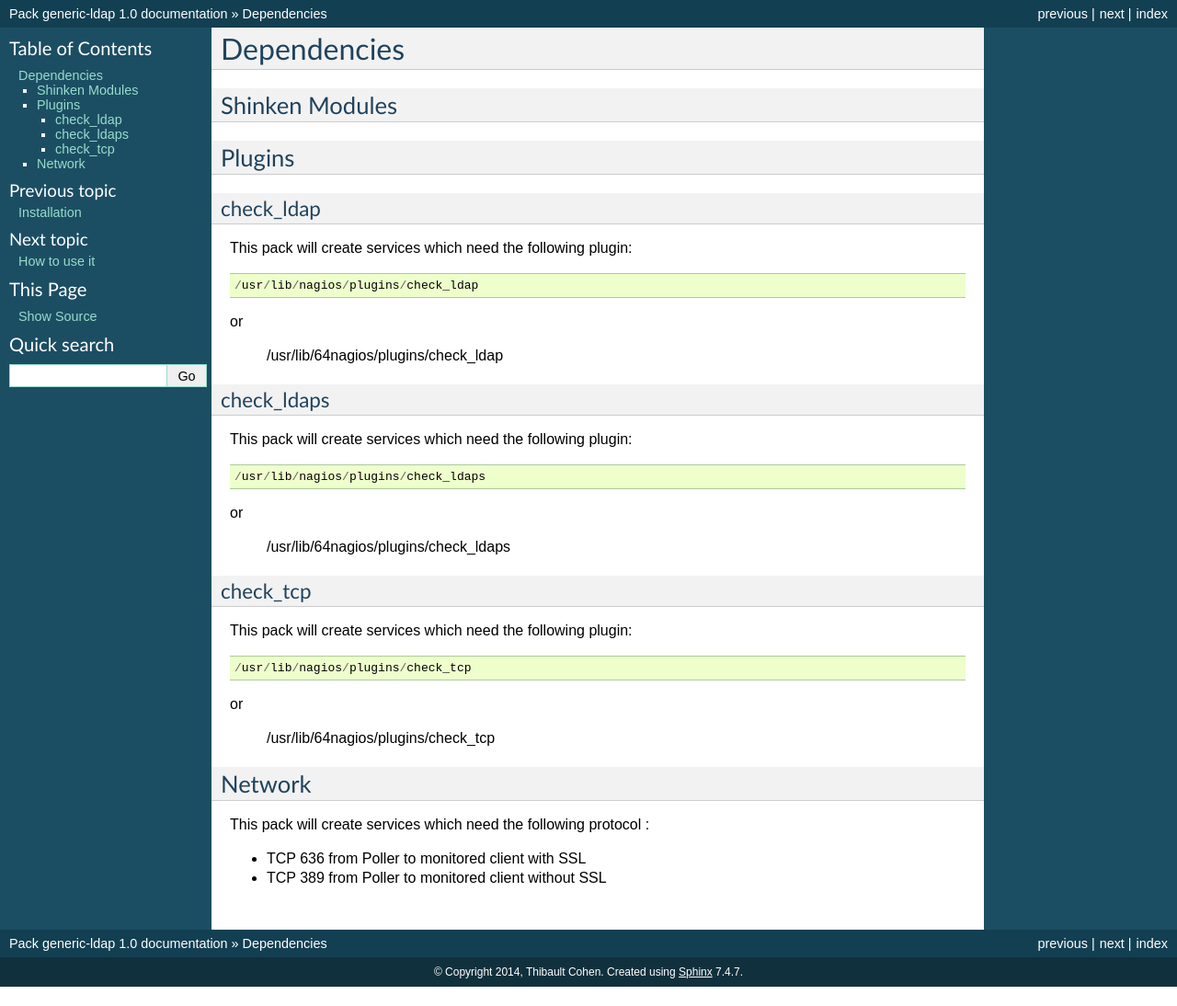
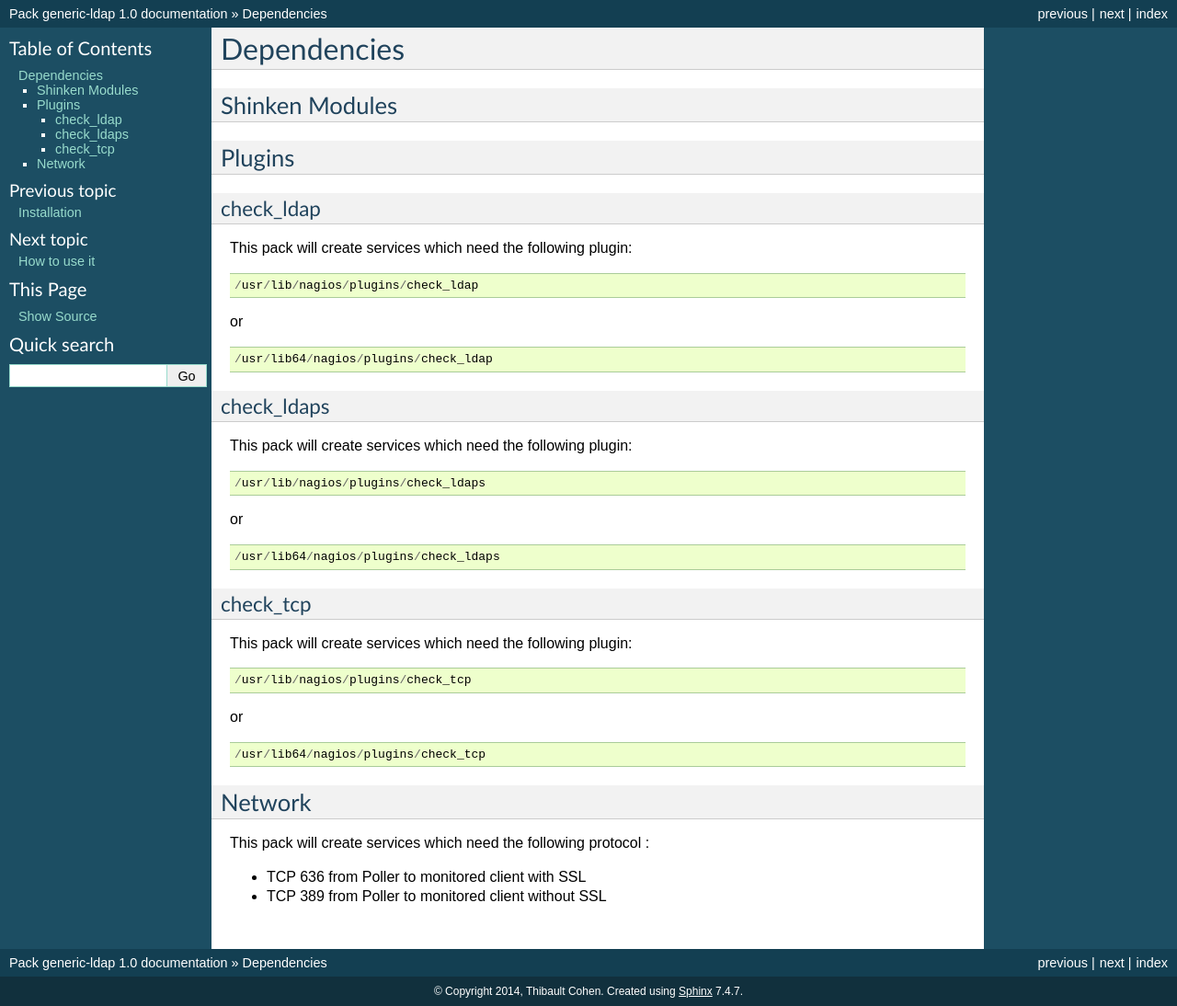
Before and after one commit to savoirfairelinux/monitoring-tools, a Sphinx documentation site: the page built from doc/source/dependencies.rst, in a window 1280 px wide. Shown: the whole page at 92% size. Built offline with Sphinx 7.4.7, drawn with Linux system fonts in a browser that asks for light colours; before the commit the page ends 1073 px from its top, so only the background shows below that.

Commit message:
* Fix doc files

```diff
--- a/doc/source/dependencies.rst
+++ b/doc/source/dependencies.rst
@@ -19,7 +19,9 @@
 
 or
 
-  /usr/lib/64nagios/plugins/check_ldap
+::
+
+  /usr/lib64/nagios/plugins/check_ldap
 
 check_ldaps
 -----------
@@ -32,7 +34,9 @@
 
 or
 
-  /usr/lib/64nagios/plugins/check_ldaps
+::
+
+  /usr/lib64/nagios/plugins/check_ldaps
 
 check_tcp
 -----------
@@ -45,7 +49,9 @@
 
 or
 
-  /usr/lib/64nagios/plugins/check_tcp
+::
+
+  /usr/lib64/nagios/plugins/check_tcp
 
 
 Network
```
